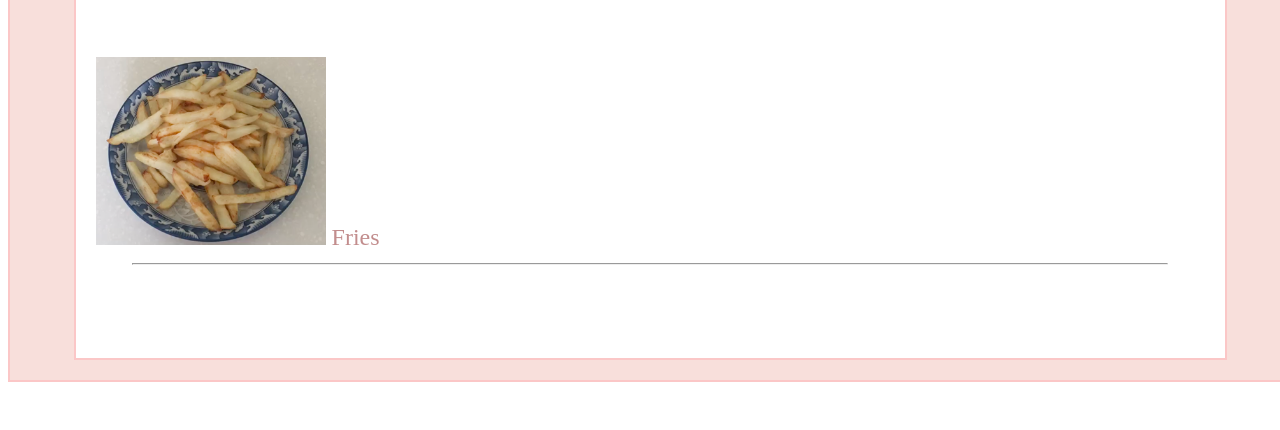
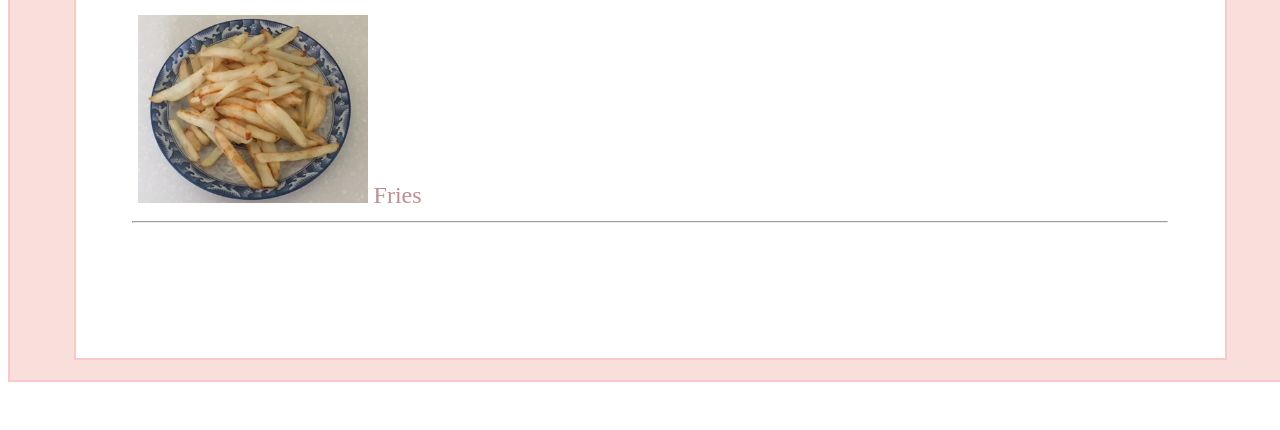
Before and after one commit to thefoodline/thefoodline.github.io, a plain HTML site: page index1.html in a window 1280 px wide. Shown: the part 338-768 px from the top of the page. Drawn offline with Linux system fonts and the light colour scheme.

Commit message:
Update index1.html

```diff
--- a/index1.html
+++ b/index1.html
@@ -147,6 +147,9 @@ ul.nn-style {
   top: 5%;
   border: solid 2px #FBC7C7
 }
+#fries{
+  top: -30%;
+}
 </STYLE>
 </HEAD>
 <BODY>
@@ -173,7 +176,7 @@ ul.nn-style {
 <hr style="border-width:1; width:90%;color:#C28D8D;background-color:#C28D8D"></hr></SPAN>
   </SPAN>
   <SPAN style="color: #C28D8D; font-family:'Avocado Creamy'; font-size: 24px; padding-left: 20px">
-    <IMG src='fries.png' style="padding-top: 42px; width: 20%"> Fries </IMG>
+    <IMG src='fries.png' style="padding-left: 42px; width: 20%" id='fries'> Fries </IMG>
     <hr style="border-width:1; width:90%;color:#C28D8D;background-color:#C28D8D"></hr>
 
 
```
